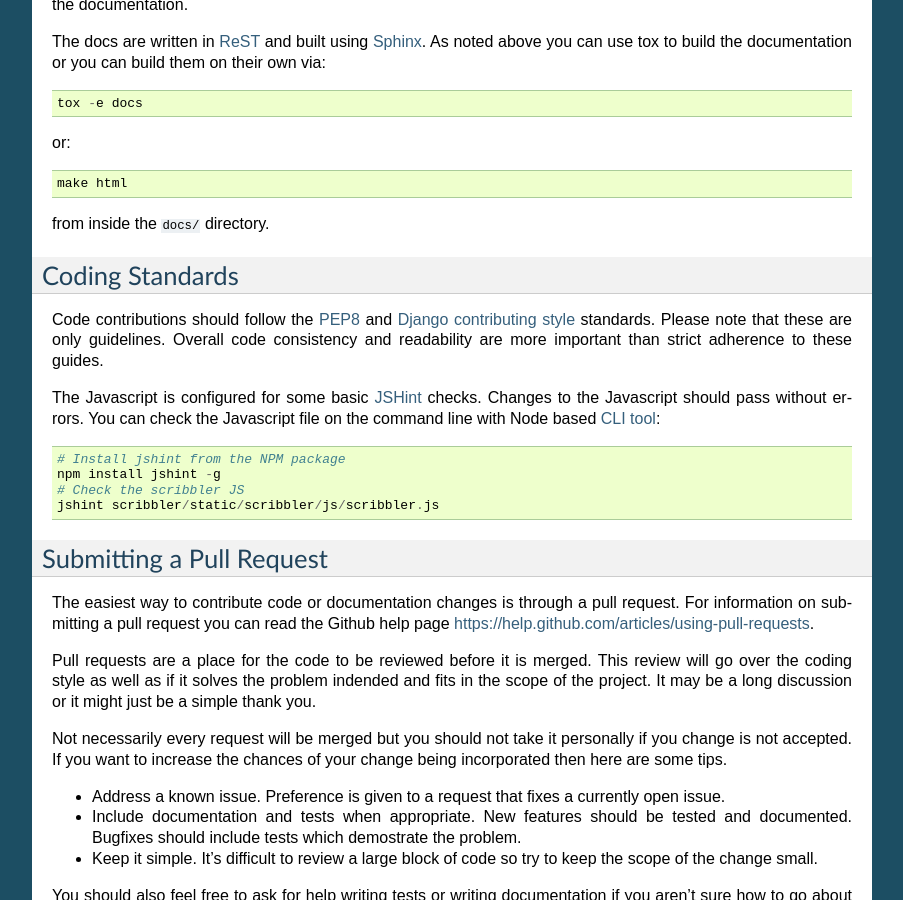
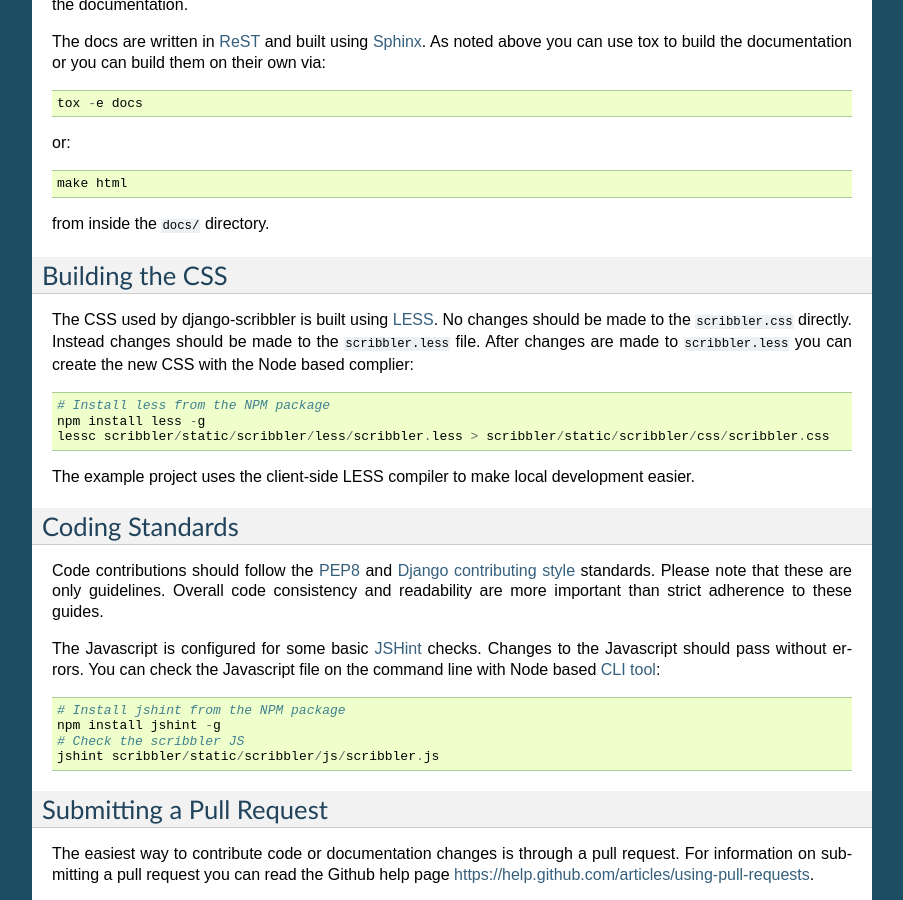
Before and after one commit to caktus/django-scribbler, a Sphinx documentation site: the page built from docs/contributing.rst, in a window 1280 px wide and 900 px high, scrolled down 1104 px. Shown: the whole window, without its empty margins (198-1101 px from the left). Built offline with Sphinx 7.4.7, drawn with Linux system fonts in a browser that asks for light colours.

Commit message:
Notes on using LESS.

```diff
--- a/docs/contributing.rst
+++ b/docs/contributing.rst
@@ -74,6 +74,21 @@ or::
 from inside the ``docs/`` directory.
 
 
+Building the CSS
+------------------------------------
+
+The CSS used by django-scribbler is built using `LESS <http://lesscss.org/>`_. No changes
+should be made to the ``scribbler.css`` directly. Instead changes should be made to the ``scribbler.less``
+file. After changes are made to ``scribbler.less`` you can create the new CSS with the
+Node based complier::
+
+    # Install less from the NPM package
+    npm install less -g
+    lessc scribbler/static/scribbler/less/scribbler.less > scribbler/static/scribbler/css/scribbler.css
+
+The example project uses the client-side LESS compiler to make local development easier.
+
+
 Coding Standards
 ------------------------------------
 
```
